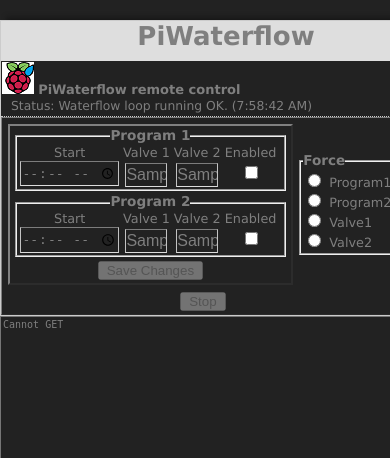
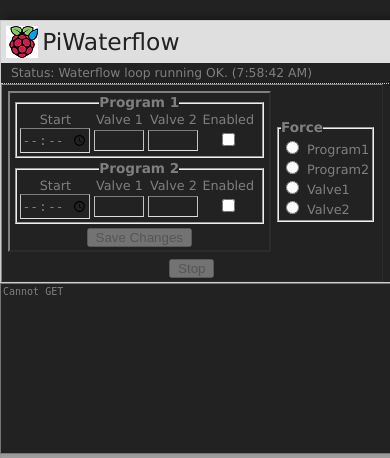
Before and after one commit to Phornee/piwwwaterflow, a Python web app: template templates/form.html in a window 390 px wide; the page is wider, and only the part inside the window is pictured. Shown: the top 458 px of that part. Run offline with Jinja, Linux system fonts and the light colour scheme; the template is opened without the code that fills it: most values are stand-ins (such as "Sample title", 1, 10 or a date in 2020); grey boxes are pictures that could not be loaded.

Commit message:
Layout fixes for mobile Input controls set as number

```diff
--- a/static/css/view.css
+++ b/static/css/view.css
@@ -49,21 +49,23 @@ h1
 
 }
 
-h1 a
+.mainheader
 {
-    display: block;
-	height:100%;
-	min-height:40px;
-	overflow:hidden;
+    background-color: #DFDFDF;
+    padding: 5px
 }
 
-
-img
-{
-	behavior:url(css/iepngfix.htc);
-	border:none;
+div div span{
+    font-size:180%;
+    color: #222222;
+    vertical-align: middle;
 }
 
+div img {
+    display: inline-block;
+    vertical-align: middle;
+    border:none;
+}
 
 /**** Form Section ****/
 
@@ -254,6 +256,7 @@ form li .datepicker
 	font-size:95%;
 	line-height:130%;
 	margin:0px 10px 2px;
+	padding: 2px 0px 0px
 }
 
 form hr
@@ -366,6 +369,19 @@ input.text
 	border-top:1px solid #7c7c7c;
 	font-size:100%;
 	margin:0;
+	padding:2px 0;
+}
+
+input.number
+{
+    background: #222222;
+    color: #7f7f7f;
+	border-bottom:1px solid #ddd;
+	border-left:1px solid #c3c3c3;
+	border-right:1px solid #c3c3c3;
+	border-top:1px solid #7c7c7c;
+	font-size:80%;
+	margin-top:2px;
 	padding:2px 0;
 }
 
--- a/templates/form.html
+++ b/templates/form.html
@@ -10,15 +10,12 @@
 
 	<img id="top" src="static/img/top.png" alt="">
 	<div id="form_container" align="center">
-		<h1><a align="center" style="height: 40px">PiWaterflow</a></h1>
+		<div class="mainheader">
+			<img src="static/img/icon-32.png" alt="Icon">
+			<span>PiWaterflow</span>
+		</div>
 		<form id="waterflow_form" style=" margin-block-end: 0em;" method="POST" action="">
 			<div class="form_description" style="margin-bottom: -;margin-bottom: 0px; margin-top: 0px;">
-				<ul>
-					<li>
-						<img src="static/img/icon-32.png" alt="Icon">
-						<strong>  PiWaterflow remote control</strong>
-					</li>
-				</ul>
 				<p id = 'status'>Status: Retrieving status...</p>
 			</div>
 
@@ -36,15 +33,15 @@
 													<li id="program1" >
 														<span>
 															<label class="programheader">Start </label>
-															<input type="time" class="text" id="time1" name="time1" value={{time1}} required>
+															<input type="time" class="text" id="time1" name="time1" value={{time1}} required style="width:70px">
 														</span>
 														<span>
 															<label class="programheader" >Valve 1</label>
-															<input id="valve11" name="valve11" class="element text " size="2" type="text" maxlength="2" value={{valve11}} style="margin-top: 2px;" >
+															<input id="valve11" name="valve11" class="element number" type="number"  min="0" max="10" value={{valve11}} style="width:50px" >
 														</span>
 														<span>
 															<label class="programheader" >Valve 2</label>
-															<input id="valve12" name="valve12" class="element text " size="2" type="text" maxlength="2" value={{valve12}} style="margin-top: 2px;" >
+															<input id="valve12" name="valve12" class="element number" type="number" min="0" max="10" value={{valve12}} style="width:50px" >
 														</span>
 														<span>
 															<label class="programheader" >Enabled</label>
@@ -64,15 +61,15 @@
 													<li id="program2" >
 														<span>
 															<label class="programheader">Start </label>
-															<input type="time" class="text" id="time2" name="time2" value={{time2}} required>
+															<input type="time" class="text" id="time2" name="time2" value={{time2}} required style="width:70px">
 														</span>
 														<span>
 															<label class="programheader" >Valve 1</label>
-															<input id="valve21" name="valve21" class="element text " size="2" type="text" maxlength="2" value={{valve21}} style="margin-top: 2px;" >
+															<input id="valve21" name="valve21" class="element number"  type="number" min="0" max="10" value={{valve21}} style="width:50px">
 														</span>
 														<span>
 															<label class="programheader" >Valve 2</label>
-															<input id="valve22" name="valve22" class="element text " size="2" type="text" maxlength="2" value={{valve22}} style="margin-top: 2px;" >
+															<input id="valve22" name="valve22" class="element number"  type="number" min="0" max="10"  value={{valve22}} style="width:50px" >
 														</span>
 														<span>
 															<label class="programheader" >Enabled</label>
```
